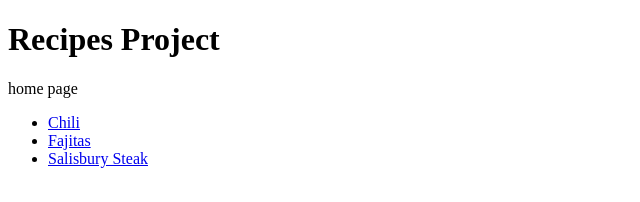
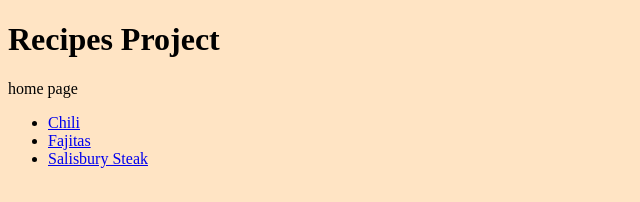
Before and after one commit to ladyoftheroundtable/Recipe-Site, a plain HTML site: page index.html in a window 1280 px wide. Shown: the whole page, without its empty margins (0-640 px from the left). Drawn offline with Linux system fonts and the light colour scheme.

Commit message:
Added styles.css
Added and linked styles.css with a defined background color for the
page. I was simply testing that it worked the way I thought it did, and
may not be the correct way to do it.

currently styles.css is only linked to index.html

```diff
--- a/index.html
+++ b/index.html
@@ -3,6 +3,7 @@
     <head>
         <meta charset="utf-8">
         <Title>Odin Recipes</Title>
+        <link rel="stylesheet" href="styles.css">
     </head>
 
     <body>
--- /dev/null
+++ b/styles.css
@@ -0,0 +1,3 @@
+body{
+    background-color: bisque;
+}
```
